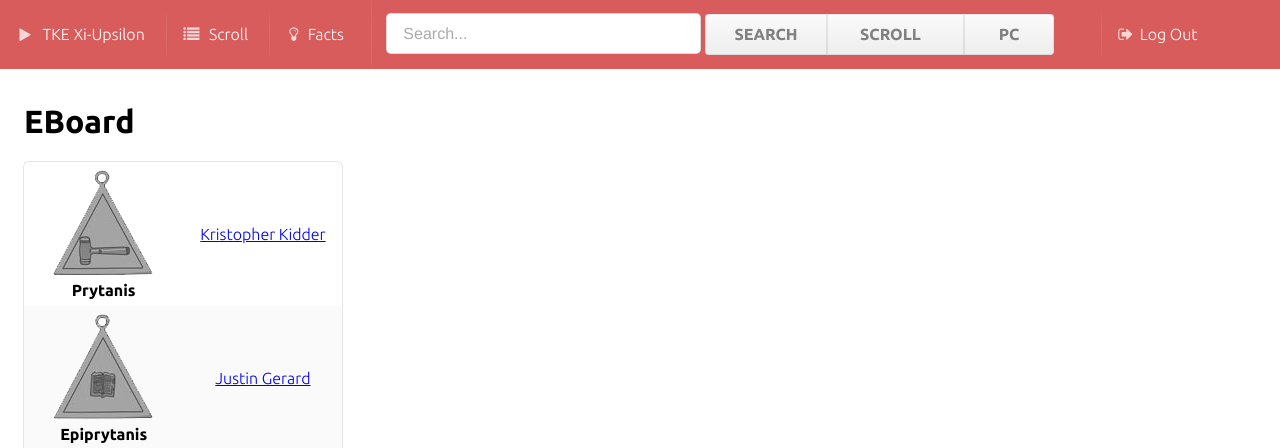
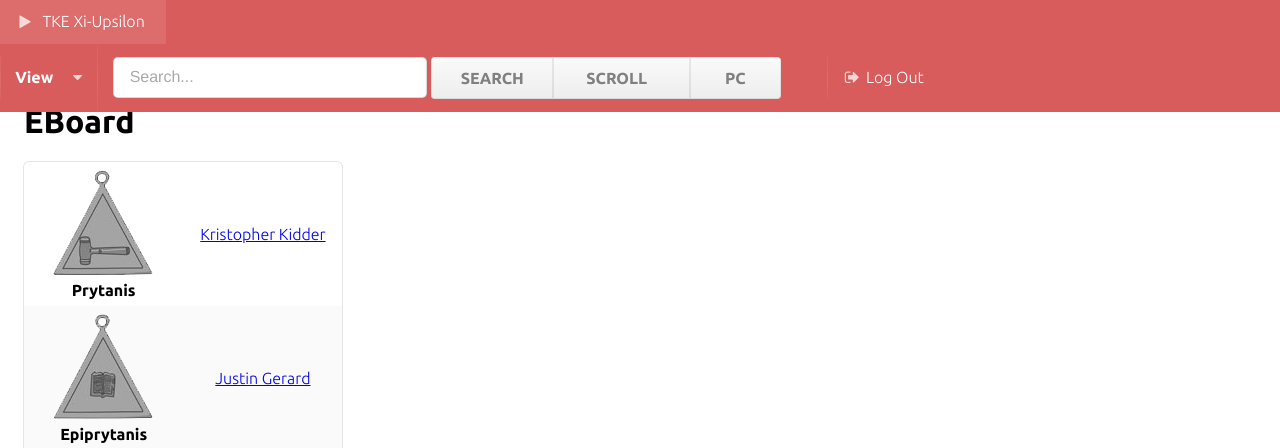
Before and after one commit to sfried8/tkedb, a Django app: page /eboard/ in a window 1280 px wide. Shown: the top 448 px of the page. Run offline with Django 3.2, Linux system fonts and the light colour scheme; a user stored in the database is signed in; data comes from the database, SQL or seed files in the repository; some libraries are stand-ins or nearby versions.

Commit message:
Updated Menu
Desktop menu only, still need to update mobile

```diff
--- a/brothers/templates/layout.html
+++ b/brothers/templates/layout.html
@@ -79,12 +79,25 @@ $(window).bind('orientationchange', function () {
                 	<i class="play basic icon"></i>
                 	TKE Xi-Upsilon
                 </a>
-                <a class="item" href="/scroll/"style="position:relative;overflow:auto;min-width:8%;width:8%;	white-space: nowrap;">
-                	<i class="list icon"></i> Scroll
-                </a>
-               	<a class="item" href="/facts/"style="position:relative;overflow:auto;min-width:8%;width:8%;	white-space: nowrap;">
-                	<i class="lightbulb icon"></i>Facts
-                </a>
+            </div>
+            <div class="ui dropdown item">
+                View <i class="icon dropdown"></i>
+                <div class="menu">
+                    <a class="item" href="/scroll/"style="position:relative;overflow:auto;min-width:8%;width:8%;    white-space: nowrap;">
+                        <i class="list icon"></i> Scroll
+                    </a>
+                    <a class="item" href="/actives/"style="position:relative;overflow:auto;min-width:8%;width:8%;    white-space: nowrap;">
+                        <i class="users icon"></i> Active Chapter
+                    </a>
+                    <a class="item" href="/eboard/"style="position:relative;overflow:auto;min-width:8%;width:8%;    white-space: nowrap;">
+                        <i class="legal icon"></i> EBoard
+                    </a>
+                    <a class="item" href="/facts/"style="position:relative;overflow:auto;min-width:8%;width:8%; white-space: nowrap;">
+                        <i class="lightbulb icon"></i>Facts
+                    </a>
+                </div>
+            </div>
+
                 <div class="item"style="position:relative;min-width:57%;width:57%;white-space: nowrap;">
                     <div class="ui form"style="white-space: nowrap;">
                         <form class="ui form" action="/search/" method="get"style="white-space: nowrap;">
@@ -130,7 +143,6 @@ $(window).bind('orientationchange', function () {
                 <a class="item" href="/logout/"style="position:relative;overflow:auto;min-width:10%;width:10%;">
                 <i class="sign out icon"></i>Log Out
                 </a>
-            </div>
         </div>
         <div class="ui fixed red inverted labeled icon menu" id="mobilemenu" style="top:0px;left:0px;width:100%;white-space: nowrap;">
             <a class="red item" href="{%url 'home'%}" style="width:20%;">
```
Also changed, not shown: 4 other files.
